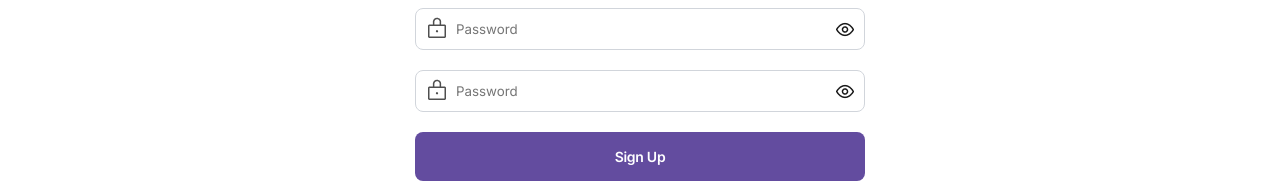
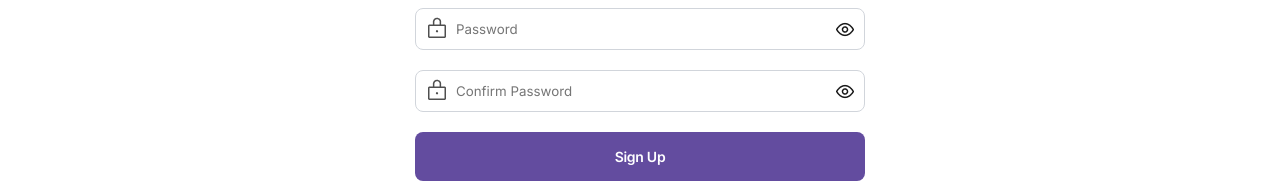
Before and after one commit to R4AYA4R/JinStoreReactJsNodeJsMongoDb, a React (Create React App) app in the folder client-reactjs/: page /userPage in a window 1280 px wide. Both pictures are taken after a click on the button "Register". Shown: the part 426-609 px from the top of the page. Built offline with nearby package versions, Linux system fonts and the light colour scheme; a web font is replaced by a local one.

Commit message:
changed some sign up form in user page

```diff
--- a/client-reactjs/src/components/UserPageFormComponent.tsx
+++ b/client-reactjs/src/components/UserPageFormComponent.tsx
@@ -171,7 +171,7 @@ const UserPageFormComponent = () => {
                                     <img src="/images/sectionSignUp/Lock.png" alt="" className="signInMainForm__inputEmailBlock-img" />
 
                                     {/* если состояние hideInputPassSignIn true,то делаем этому инпуту тип как password,в другом случае делаем тип как text,и потом по кнопке показать или скрыть пароль в инпуте для пароля таким образом его скрываем или показываем */}
-                                    <input type={hideInputConfirmPassSignUp ? "password" : "text"} className="signInMainForm__inputEmailBlock-input signInMainForm__inputPasswordBlock-input" placeholder="Password" value={inputConfirmPasswordSignUp} onChange={(e) => setInputConfirmPasswordSignUp(e.target.value)} />
+                                    <input type={hideInputConfirmPassSignUp ? "password" : "text"} className="signInMainForm__inputEmailBlock-input signInMainForm__inputPasswordBlock-input" placeholder="Confirm Password" value={inputConfirmPasswordSignUp} onChange={(e) => setInputConfirmPasswordSignUp(e.target.value)} />
                                     <button className="inputEmailBlock__btn" type="button" onClick={() => setHideInputConfirmPassSignUp((prev) => !prev)}>
                                         <img src="/images/sectionSignUp/eye-open 1.png" alt="" className="signInMainForm__inputEmailBlock-imgHide" />
                                     </button>
```
